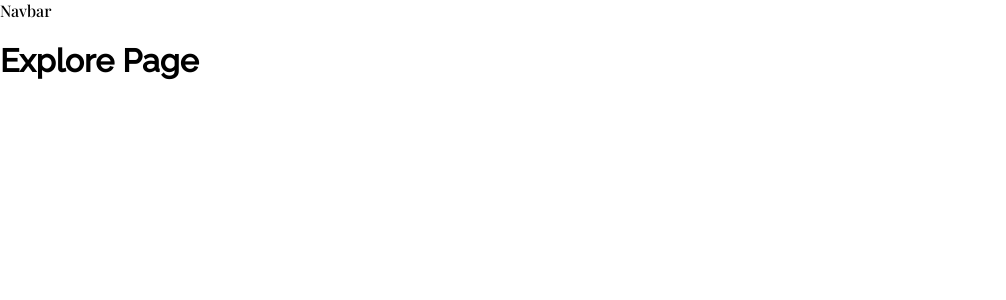
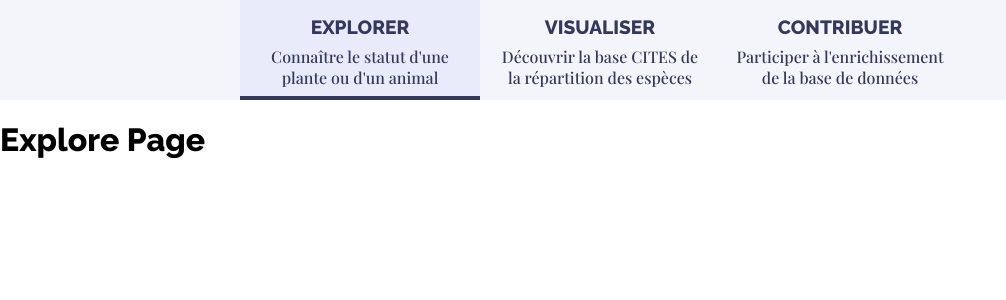
Before and after one commit to WildCodeSchool/remotefr-js-0920-p3-okf-cites-front, a React (Create React App) app: page / in a window 1280 px wide. Shown: the top 300 px of the page, without its empty margins (0-1006 px from the left). Built offline with nearby package versions, Linux system fonts and the light colour scheme; a web font is replaced by a local one.

Commit message:
Add Navbar

```diff
--- a/package.json
+++ b/package.json
@@ -6,6 +6,7 @@
     "@testing-library/jest-dom": "^5.11.4",
     "@testing-library/react": "^11.1.0",
     "@testing-library/user-event": "^12.1.10",
+    "prop-types": "^15.7.2",
     "react": "^17.0.1",
     "react-dom": "^17.0.1",
     "react-router-dom": "^5.2.0",
--- a/src/components/Navbar.jsx
+++ b/src/components/Navbar.jsx
@@ -1,9 +1,62 @@
 import React from 'react';
+import { NavLink } from 'react-router-dom';
+import PropTypes from 'prop-types';
+
+import styles from './Navbar.module.css';
+
+const links = [
+  {
+    title: 'Explorer',
+    description: "Connaître le statut d'une plante ou d'un animal",
+    url: '/',
+  },
+  {
+    title: 'Visualiser',
+    description: 'Découvrir la base CITES de la répartition des espèces',
+    url: '/visualiser',
+  },
+  {
+    title: 'Contribuer',
+    description: "Participer à l'enrichissement de la base de données",
+    url: '/contribuer',
+  },
+];
+
+function NavbarLink({ title, description, url }) {
+  return (
+    <NavLink
+      exact
+      to={url}
+      className={styles.navbarLink}
+      activeClassName={styles.active}
+    >
+      <h1 className={styles.navbarLinkTitle}>{title}</h1>
+      <span>{description}</span>
+    </NavLink>
+  );
+}
+NavLink.PropTypes = {
+  title: PropTypes.string.isRequired,
+  description: PropTypes.string.isRequired,
+  url: PropTypes.string.isRequired,
+};
 
 export default function Navbar() {
   return (
     <header>
-      <nav>Navbar</nav>
+      <nav className={styles.nav}>
+        <ul className={styles.navList}>
+          {links.map((link) => (
+            <li key={link.title}>
+              <NavbarLink
+                title={link.title}
+                description={link.description}
+                url={link.url}
+              />
+            </li>
+          ))}
+        </ul>
+      </nav>
     </header>
   );
 }
--- /dev/null
+++ b/src/components/Navbar.module.css
@@ -0,0 +1,40 @@
+.nav {
+  background-color: var(--light-gray);
+}
+
+.navList {
+  padding: 0;
+  padding-right: min(20rem, calc(100% - 45rem)); /* 20rem or remaining space */
+  margin: 0;
+  list-style: none;
+
+  display: flex;
+  justify-content: flex-end;
+}
+
+.navbarLink {
+  display: flex;
+  flex-direction: column;
+  align-items: center;
+
+  text-align: center;
+
+  text-decoration: none;
+  color: var(--dark-blue);
+
+  width: 15rem;
+  padding: 0.5rem 1rem;
+}
+
+.navbarLink.active {
+  background-color: var(--light-blue);
+
+  border-bottom: 0.3rem solid var(--dark-blue);
+}
+
+.navbarLinkTitle {
+  text-transform: uppercase;
+  font-weight: 800;
+  font-size: 1.2rem;
+  margin: 0.5rem 0;
+}
--- a/src/index.css
+++ b/src/index.css
@@ -1,4 +1,4 @@
-@import url('https://fonts.googleapis.com/css2?family=Playfair+Display:wght@500&family=Raleway:wght@500&family=Rye&display=swap');
+@import url('https://fonts.googleapis.com/css2?family=Playfair+Display:wght@500&family=Raleway:wght@500;800&family=Rye&display=swap');
 /*
 font-family: 'Raleway', sans-serif;
 font-family: 'Playfair Display', serif;
```
